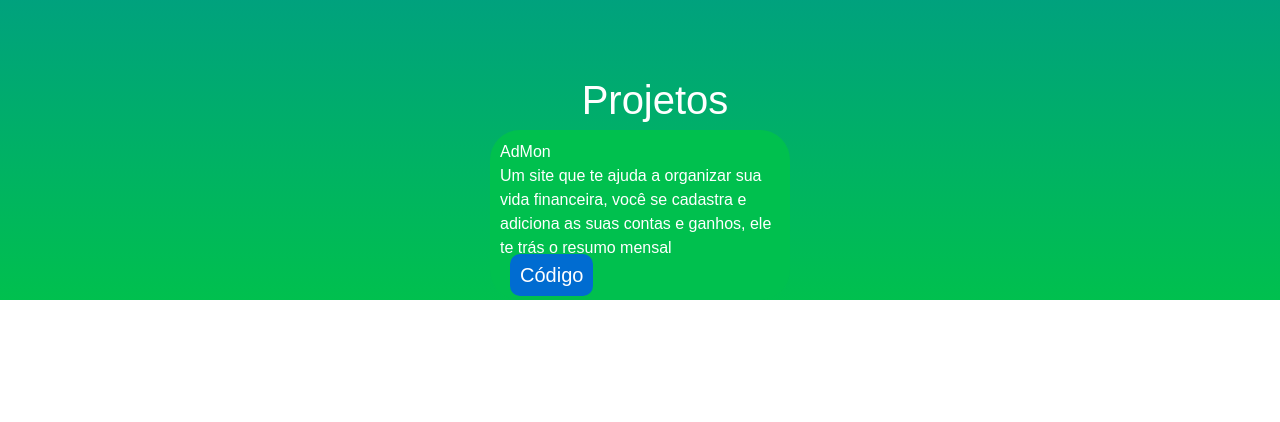
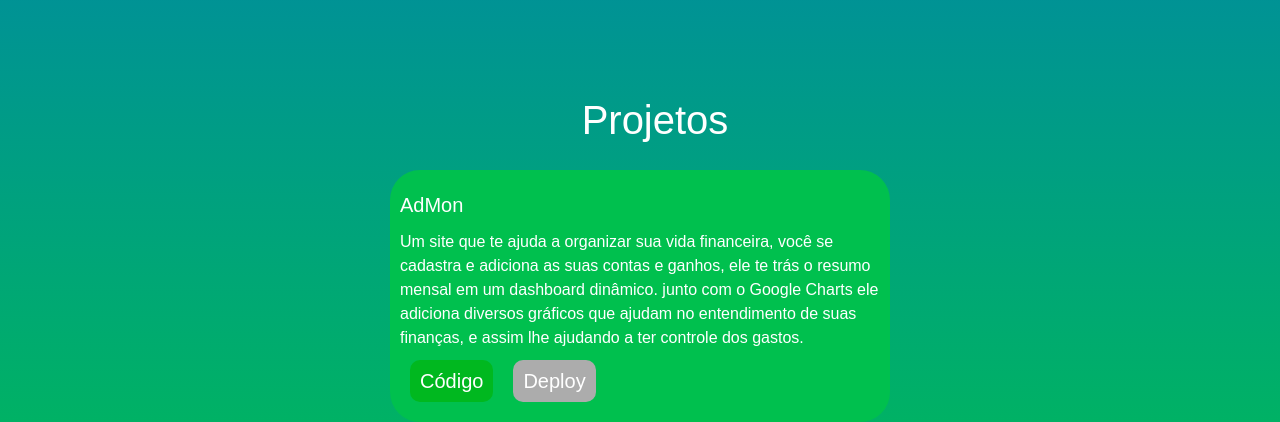
Before and after one commit to Guilherme0112/Guilherme0112.github.io, a Next.js app: page / in a window 1280 px wide. Shown: the part 530-952 px from the top of the page. Before the commit the page ends 830 px from the top, so only its background shows below. Built offline with nearby package versions, Linux system fonts and the light colour scheme.

Commit message:
Desenvolvendo layout

```diff
--- a/src/app/page.js
+++ b/src/app/page.js
@@ -1,4 +1,5 @@
 import Button from "@/components/Button";
+import ButtonOff from "@/components/ButtonOff";
 import FadeInSection from "@/components/FadeInSection";
 import Header from "@/components/Header";
 import style from "@/styles/Home.module.css";
@@ -25,13 +26,24 @@ export default function Home() {
           <h1 className={style.titulo}>Projetos</h1>
           <div>
             <div className={style.caixa_projeto}>
-              <h2>AdMon</h2>
-              <p>Um site que te ajuda a organizar sua vida financeira, você se cadastra e adiciona as suas contas e ganhos, ele te trás o resumo mensal</p>
+              <h1>AdMon</h1>
+              <p>Um site que te ajuda a organizar sua vida financeira, você se cadastra e adiciona as suas contas e ganhos,
+                ele te trás o resumo mensal em um dashboard dinâmico. junto com o Google Charts ele adiciona diversos gráficos que ajudam
+                no entendimento de suas finanças, e assim lhe ajudando a ter controle  dos gastos.</p>
               <Button link={"https://github.com/Guilherme0112/AdMon"}>Código</Button>
+              <ButtonOff>Deploy</ButtonOff>
             </div>
           </div>
         </section>
 
+
+        <section style={{display: "flex" ,justifyContent: "center", flexWrap: "wrap" }}  id="experiencia">
+          <h1 className={style.titulo}>Experiências</h1>
+        </section>
+
+        <section>
+          <h1 className={style.titulo}>Estudos</h1>
+        </section>
       </FadeInSection>
     </div>
   );
--- /dev/null
+++ b/src/components/ButtonOff.js
@@ -0,0 +1,7 @@
+import style from "../styles/Home.module.css";
+
+export default function ButtonOff({ children }) {
+    return(
+        <button className={style.buttonOff}>{children}</button>
+    );
+}
--- a/src/styles/Home.module.css
+++ b/src/styles/Home.module.css
@@ -33,21 +33,26 @@
     background-color: #00c04e;
     border-radius: 30px;
     padding: 10px;
-    width: 300px;
+    max-width: 500px;
+    height: auto;
+}
+.caixa_projeto h1{
+    font-size: 20px;
+    margin: 10px 0;
 }
 
 /* Elementos */
-
 
 .titulo{
     font-size: 40px;
     width: 100%;
     padding-left: 30px;
     text-align: center;
+    margin: 20px 0;
 }
 
 .button{
-    background-color: #006cd1;
+    background-color: #00b81f;
     color: white;
     border: none;
     border-radius: 10px;
@@ -56,4 +61,20 @@
     cursor: pointer;
     margin: 10px;
     text-decoration: none;
+    transition: .2s;
 }
+.button:hover{
+    box-shadow: 0 0 5px black;
+}
+.buttonOff{
+    background-color: #acacac;
+    height: 42px;
+    color: white;
+    border: none;
+    border-radius: 10px;
+    padding: 5px 10px;
+    font-size: 20px;
+    cursor: pointer;
+    margin: 10px;
+    cursor: not-allowed;
+}
```
